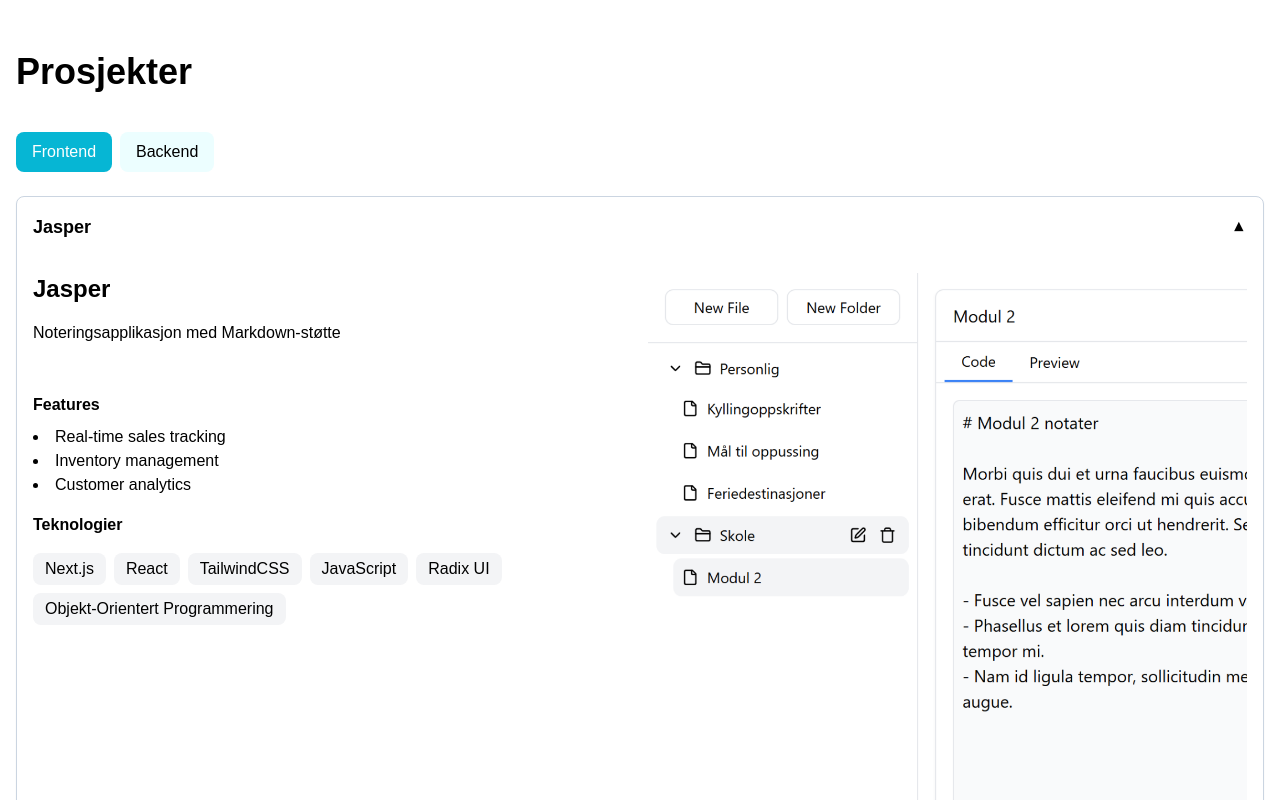
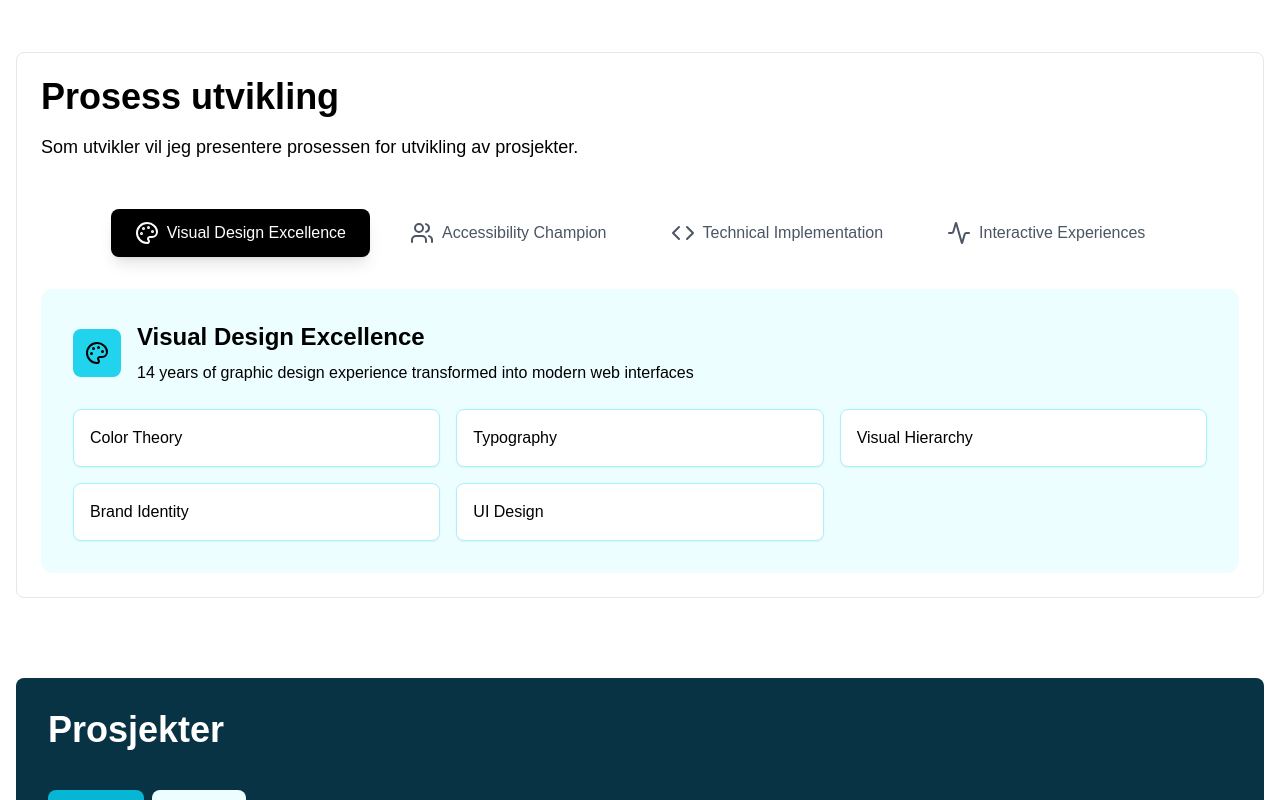
Before and after one commit to mariusrundereim/portfolio-v3, a React (Vite) app: page / in a window 1280 px wide. Shown: the part 440-1240 px from the top of the page. Built offline with nearby package versions, Linux system fonts and the light colour scheme.

Commit message:
changes ui

```diff
--- a/src/App.jsx
+++ b/src/App.jsx
@@ -1,4 +1,5 @@
 import Contact from "./components/sections/Contact";
+import FocusAreas from "./components/sections/Focus";
 import Hero from "./components/sections/Hero";
 import Portfolio from "./components/sections/projects";
 import Social from "./components/sections/Social";
@@ -10,6 +11,7 @@ function App() {
       <main className="max-w-screen-xl mx-auto px-4 flex flex-col space-y-20 pb-20">
         <Hero />
 
+        <FocusAreas />
         <section id="projects">
           <Portfolio />
         </section>
--- a/src/components/core/Buttons/index.jsx
+++ b/src/components/core/Buttons/index.jsx
@@ -10,8 +10,8 @@ const sizes = {
 const baseStyles = "rounded-lg font-bold transition-colors duration-300";
 const stateStyles = {
   inactive: "bg-black text-white hover:bg-gray-800",
-  hover: "bg-gray-200 text-black",
-  active: "bg-gray-300 text-black",
+  // hover: "bg-gray-200 text-black",
+  active: "bg-gray-200 hover:bg-gray-300 text-black",
 };
 
 const StyledButton = styled.button.attrs(({ $size, $state }) => ({
--- a/src/components/core/Tag/SimpleTag/index.jsx
+++ b/src/components/core/Tag/SimpleTag/index.jsx
@@ -10,9 +10,9 @@ const baseStyles = "rounded transition-colors outline duration-300";
 const stateStyles = {
   inactive: "bg-black text-white hover:bg-gray-800",
   hover: "bg-cyan-600 text-black",
-  active: "bg-gray-100 text-black outline-1 outline-gray-400",
+  active: "bg-gray-200 hover:bg-gray-300 text-black outline-1 outline-gray-400",
   featured:
-    "bg-cyan-100 hover:bg-cyan-600 hover:text-cyan-200 text-cyan-900 outline-1 outline-cyan-400",
+    "bg-cyan-50 hover:bg-cyan-100  text-cyan-900 outline-1 outline-cyan-400",
 };
 
 const StyledTag = styled.a.attrs(({ $size, $state }) => ({
--- /dev/null
+++ b/src/components/sections/Focus/index.jsx
@@ -0,0 +1,130 @@
+import React, { useState } from "react";
+import { Activity, Palette, Code, Users } from "lucide-react";
+
+function FocusAreas() {
+  const [activeTab, setActiveTab] = useState("design");
+
+  const portfolioSections = {
+    design: {
+      icon: <Palette className="w-6 h-6" />,
+      title: "Visual Design Excellence",
+      description:
+        "14 years of graphic design experience transformed into modern web interfaces",
+      skills: [
+        "Color Theory",
+        "Typography",
+        "Visual Hierarchy",
+        "Brand Identity",
+        "UI Design",
+      ],
+    },
+    accessibility: {
+      icon: <Users className="w-6 h-6" />,
+      title: "Accessibility Champion",
+      description: "Creating inclusive experiences through WCAG compliance",
+      skills: [
+        "WCAG 2.1",
+        "Semantic HTML",
+        "Keyboard Navigation",
+        "Screen Reader Support",
+        "Color Contrast",
+      ],
+    },
+    development: {
+      icon: <Code className="w-6 h-6" />,
+      title: "Technical Implementation",
+      description: "Building responsive, performant frontend solutions",
+      skills: [
+        "React",
+        "Tailwind CSS",
+        "JavaScript",
+        "Responsive Design",
+        "Component Architecture",
+      ],
+    },
+    interaction: {
+      icon: <Activity className="w-6 h-6" />,
+      title: "Interactive Experiences",
+      description:
+        "Crafting engaging user journeys through thoughtful interaction design",
+      skills: [
+        "Micro-interactions",
+        "Animation",
+        "User Flows",
+        "Prototyping",
+        "State Management",
+      ],
+    },
+  };
+  return (
+    <div className="p-6 rounded-lg border border-grey-200">
+      <header className="mb-12">
+        <h1 className="text-4xl font-bold mb-4">Prosess utvikling</h1>
+        <p className="text-lg ">
+          Som utvikler vil jeg presentere prosessen for utvikling av prosjekter.
+        </p>
+      </header>
+
+      <nav className="mb-8">
+        <ul className="flex flex-wrap gap-4 justify-center" role="tablist">
+          {Object.entries(portfolioSections).map(([key, section]) => (
+            <li key={key} role="presentation">
+              <button
+                onClick={() => setActiveTab(key)}
+                className={`
+                  flex items-center gap-2 px-6 py-3 rounded-lg transition-all
+                  ${
+                    activeTab === key
+                      ? "bg-black text-white shadow-lg"
+                      : "bg-white text-gray-600 hover:bg-gray-100"
+                  }
+                `}
+                role="tab"
+                aria-selected={activeTab === key}
+                aria-controls={`${key}-panel`}
+              >
+                {section.icon}
+                <span className="font-medium">{section.title}</span>
+              </button>
+            </li>
+          ))}
+        </ul>
+      </nav>
+
+      {Object.entries(portfolioSections).map(([key, section]) => (
+        <div
+          key={key}
+          role="tabpanel"
+          id={`${key}-panel`}
+          className={`
+            transition-all duration-300
+            ${activeTab === key ? "opacity-100" : "opacity-0 hidden"}
+          `}
+        >
+          <div className="bg-cyan-50 rounded-xl p-8">
+            <div className="flex items-center gap-4 mb-6">
+              <div className="p-3 bg-cyan-400 rounded-lg">{section.icon}</div>
+              <div>
+                <h2 className="text-2xl font-bold mb-2">{section.title}</h2>
+                <p>{section.description}</p>
+              </div>
+            </div>
+
+            <div className="grid grid-cols-1 md:grid-cols-2 lg:grid-cols-3 gap-4">
+              {section.skills.map((skill, index) => (
+                <div
+                  key={index}
+                  className="bg-white p-4 rounded-lg shadow-sm border border-cyan-200"
+                >
+                  <span className="font-medium">{skill}</span>
+                </div>
+              ))}
+            </div>
+          </div>
+        </div>
+      ))}
+    </div>
+  );
+}
+
+export default FocusAreas;
--- a/src/components/sections/projects/index.jsx
+++ b/src/components/sections/projects/index.jsx
@@ -19,9 +19,8 @@ function Portfolio() {
     setActiveProjectId(activeProjectId === projectId ? null : projectId);
   };
   return (
-    <div>
-      <div className="max-w-screen-xl mx-auto">
-        <h2 className="text-4xl font-bold pb-10">Prosjekter</h2>
+    <div className="max-w-screen-xl mx-auto bg-cyan-950 p-8 rounded-lg">
+      <h2 className="text-4xl font-bold text-white pb-10">Prosjekter</h2>
       {/* Category Tabs */}
       <div className="flex gap-2 mb-6">
         {categories.map((category) => (
@@ -149,7 +148,6 @@ function Portfolio() {
         ))}
       </div>
     </div>
-    </div>
   );
 }
 
```
Lines whose indentation alone changed are shown as unchanged.
